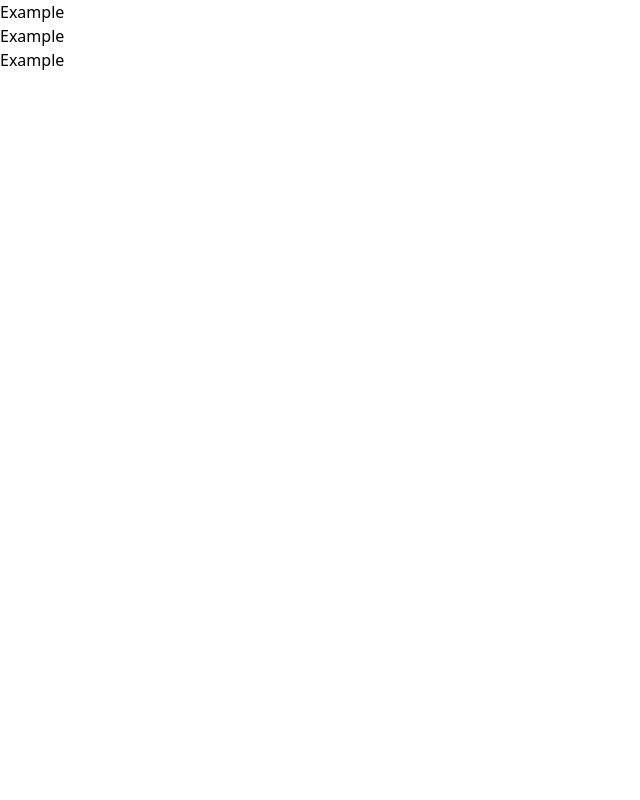
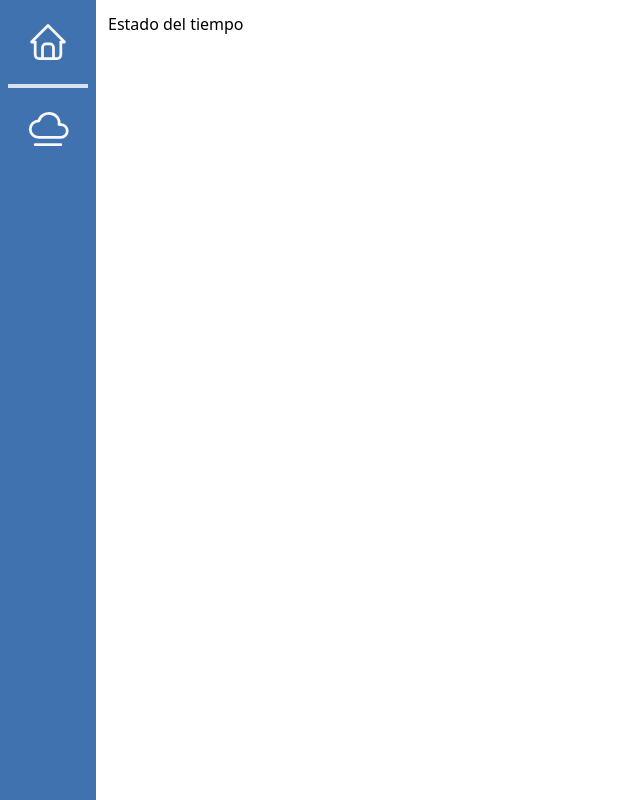
Before and after one commit to rodrigoBojorquez/portafolio-sm41, a React (Create React App) app: page / in a window 1280 px wide. Shown: the whole page, without its empty margins (0-640 px from the left). Built offline with nearby package versions, Linux system fonts and the light colour scheme.

Commit message:
estilos de navbar y layout de main

```diff
--- a/src/App.js
+++ b/src/App.js
@@ -5,6 +5,11 @@ function App() {
   return (
     <>
       <Navbar/>
+
+      {/* se recorre a la derecha por la navbar  */}
+      <div className="ml-24 p-3">
+        <Header/>
+      </div>
     </>
   );
 }
--- a/src/components/Header.js
+++ b/src/components/Header.js
@@ -3,7 +3,7 @@ import React from 'react'
 function Header() {
   return (
     <header>
-
+      <h2>Estado del tiempo</h2>
     </header>
   )
 }
--- a/src/components/Navbar.js
+++ b/src/components/Navbar.js
@@ -1,12 +1,20 @@
 import React from 'react'
+
+// aqui los iconos y las imagenes
+import homeIcon from "../assets/icons/home.svg"
+import weatherIcon from "../assets/icons/weather.svg"
 
 function Navbar() {
     return (
-        <nav>
-            <ul>
-                <li><a>Example</a></li>
-                <li><a>Example</a></li>
-                <li><a>Example</a></li>
+        <nav className='fixed w-24 h-full top-0 left-0 bg-[#3F72AF] py-5'>
+
+            {/* home  */}
+            <a href='#'><img src={homeIcon} className='m-auto'/></a>
+            <hr className='border-2 border-[#DBE2EF] m-auto w-10/12 my-5 '/>
+
+            <ul className='flex flex-col items-center gap-3'>
+                {/* ir añadiendo los links de otras rutas aqui  */}
+                <li><a href='#'><img src={weatherIcon}/></a></li>
             </ul>
         </nav>
     )
```
Also changed, not shown: src/assets/icons/home.svg (added), src/assets/icons/weather.svg (added).
